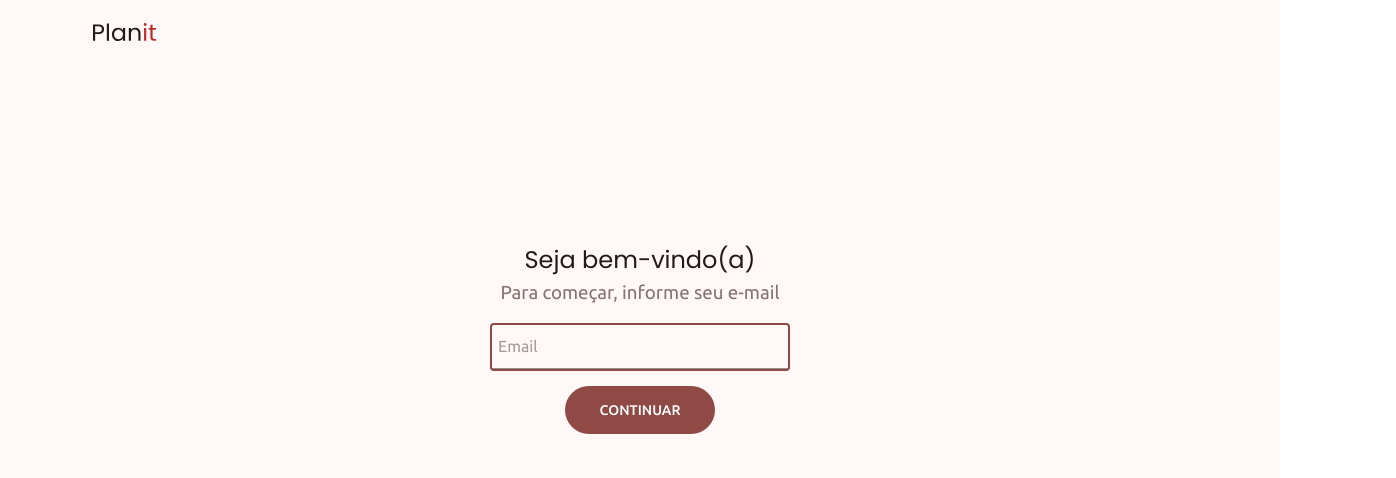
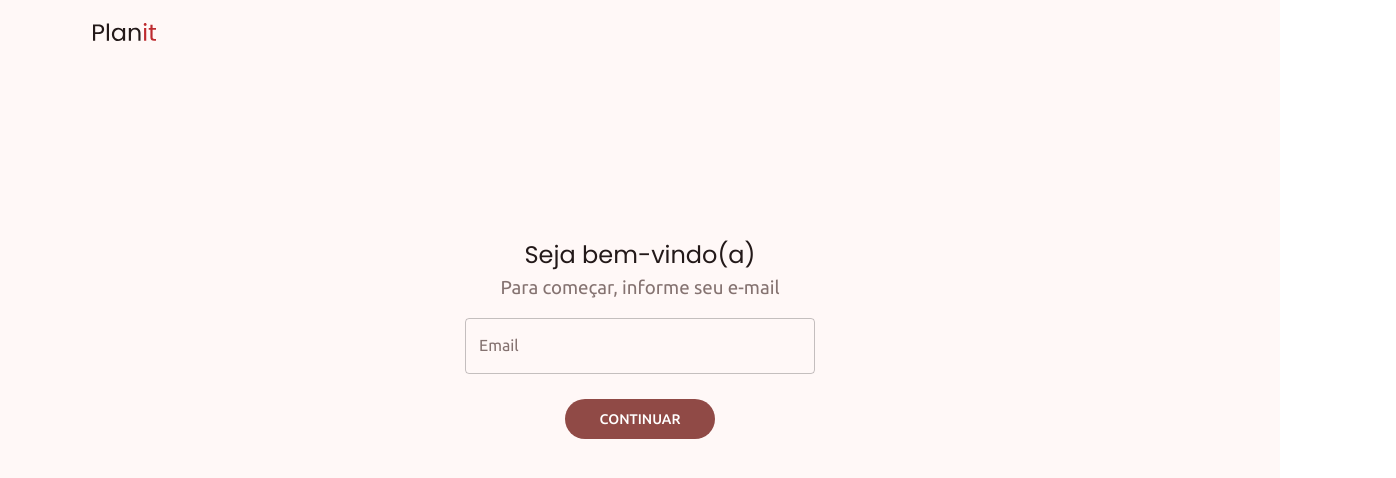
Before and after one commit to projetos-ufape/planIn-web, a React (Vite) app: page / in a window 1280 px wide. Shown: the top 478 px of the page, 1396 px wide, since content can reach past the window. Built offline with nearby package versions, Linux system fonts and the light colour scheme.

Commit message:
fix: label agora aparece corretamente

```diff
--- a/src/pages/Login/Login.module.css
+++ b/src/pages/Login/Login.module.css
@@ -1,14 +1,15 @@
-*{
-    overflow-x: hidden;
+.container {
+  min-height: 100vh;
+  min-width: 100vw;
+  background-color: #FFF8F7;
 }
 
-.container{
-    min-height: 100vh;
-    min-width: 100vw;
-    background-color:#FFF8F7;
+.header {
+  padding: 23px;
+  margin-left: 40px;
 }
 
-.content{
+.content {
   display: flex;
   flex-direction: column;
   align-items: center;
@@ -16,20 +17,21 @@
   height: 65vh;
 }
 
-.title{
+.title {
   font-family: "Poppins", sans-serif;
   color: #231919;
   font-weight: 400;
   margin-bottom: 5px;
 }
 
-.subtitle{
+.subtitle {
   font-family: "Ubuntu", sans-serif;
   color: #857371;
   font-weight: 400;
   margin-top: 0;
 }
-.btn{
+
+.btn {
   border-radius: 100px;
   background-color: #904A46;
   color: white;
@@ -42,17 +44,22 @@
   line-height: 20px;
 }
 
-.inputs{
-    text-align: center;
+.inputs {
+  align-items: center;
+  display: flex;
+  flex-direction: column;
+  gap: 10px;
 }
 
-.inputContainer{
+.inputContainer {
   display: flex;
   flex-direction: column;
   align-items: flex-end;
 }
 
-.forgotPassword{
+.forgotPassword {
   font-family: "Ubuntu", sans-serif;
-    color:#904A46;
+  color: #904A46;
+  text-decoration: none;
+  margin-top: 5px;
 }
--- a/src/pages/Login/Login.tsx
+++ b/src/pages/Login/Login.tsx
@@ -1,5 +1,5 @@
 import React, { useState } from "react";
-import { Input, Button } from "@mui/material";
+import { TextField, Button } from "@mui/material";
 import LogoHeader from "../../components/LogoHeader/LogoHeader";
 import styles from "./Login.module.css";
 
@@ -28,39 +28,35 @@ const Login: React.FC = () => {
         <LogoHeader />
         <section className={styles.content}>
           <h1 className={styles.title}>Seja bem-vindo(a)</h1>
-          <h3 className={styles.subtitle}>Para começar, informe seu e-mail</h3>
+          <h3 className={styles.subtitle}>{!showPassword? "Para começar, informe seu e-mail" : "Agora sua senha de acesso"}</h3>
           <form onSubmit={showPassword ? handleLoginSubmit : handleEmailSubmit}>
             <div className={styles.inputs}>
               <div className={styles.input}>
-                <Input
+                <TextField
+                  label="Email"
                   value={email}
-                  placeholder="Email"
                   onChange={(e) => setEmail(e.target.value)}
                   sx={{
-                    border: "2px solid #904A46",
                     borderRadius: "4px",
-                    padding: "6px",
-                    width: "300px",
+                    width: "350px",
                   }}
                 />
               </div>
               {showPassword && (
                 <div className={styles.inputContainer}>
                   <div className={styles.input}>
-                    <Input
+                    <TextField
+                      label="senha"
                       type="password"
-                      placeholder="Password"
                       value={password}
                       onChange={(e) => setPassword(e.target.value)}
                       sx={{
-                        border: "2px solid #904A46",
-                        padding: "6px",
-                        width: "300px",
+                        width: "350px",
                         marginTop: "5px",
                       }}
                     />
                   </div>
-                  <a className={styles.forgotPassword} href="">
+                  <a className={styles.forgotPassword} href="#">
                     Equeceu sua senha ?
                   </a>
                 </div>
@@ -73,7 +69,7 @@ const Login: React.FC = () => {
                   color: "white",
                   fontSize: "14px",
                   textAlign: "center",
-                  padding: "14px",
+                  padding: "10px",
                   width: "150px",
                   marginTop: "15px",
                   transition: "0.4s",
```
Lines whose indentation alone changed are shown as unchanged.
